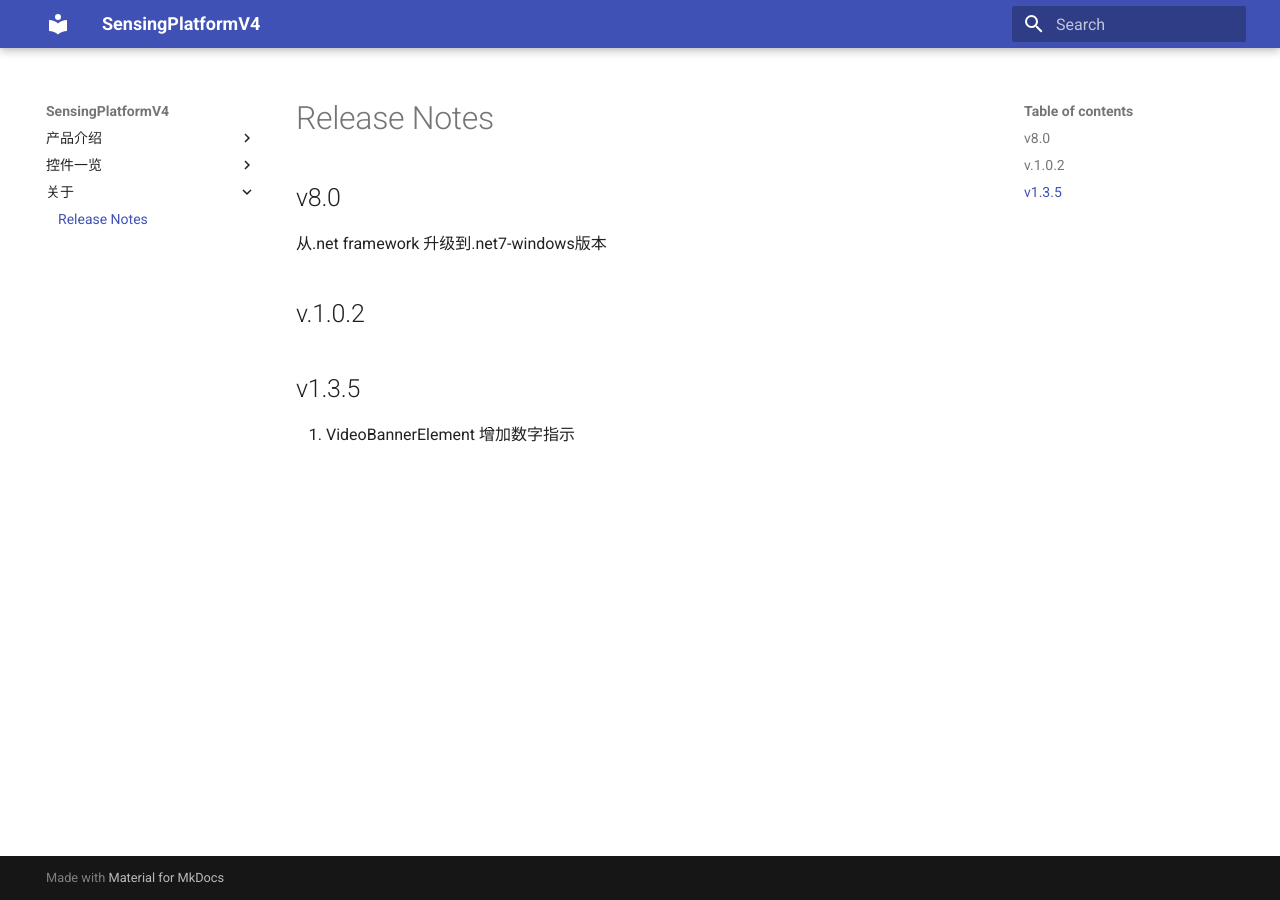
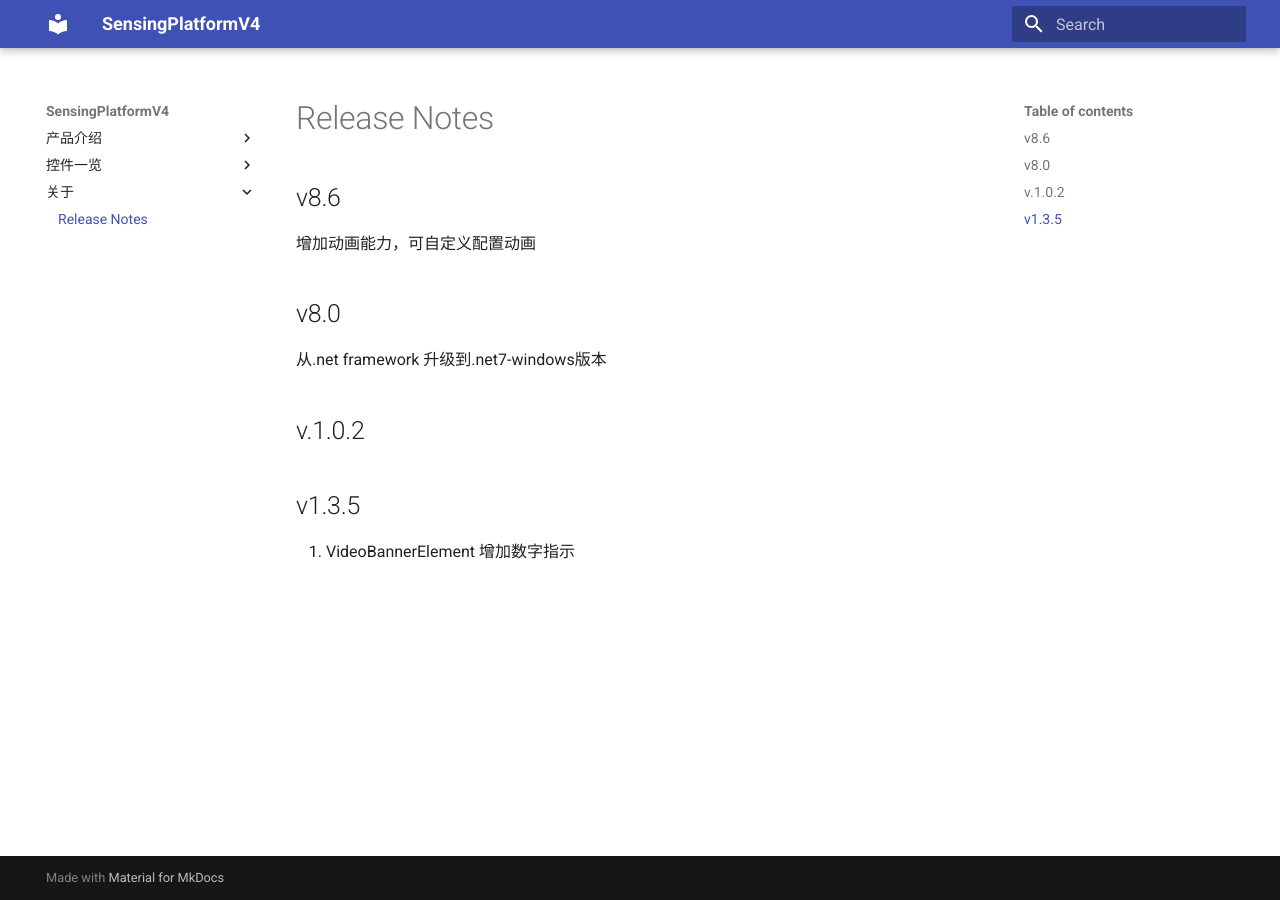
Before and after one commit to troncell/SensingPlatformDocs, an MkDocs documentation site: the page built from docs/release-notes.md, in a window 1280 px wide. Built offline with MkDocs 1.6.1 and Material for MkDocs 9.7.7, drawn with Linux system fonts in a browser that asks for light colours.

Commit message:
Update release-notes.md

```diff
--- a/docs/release-notes.md
+++ b/docs/release-notes.md
@@ -1,3 +1,6 @@
+## v8.6
+增加动画能力，可自定义配置动画
+
 ## v8.0
 
 从.net framework 升级到.net7-windows版本
```
